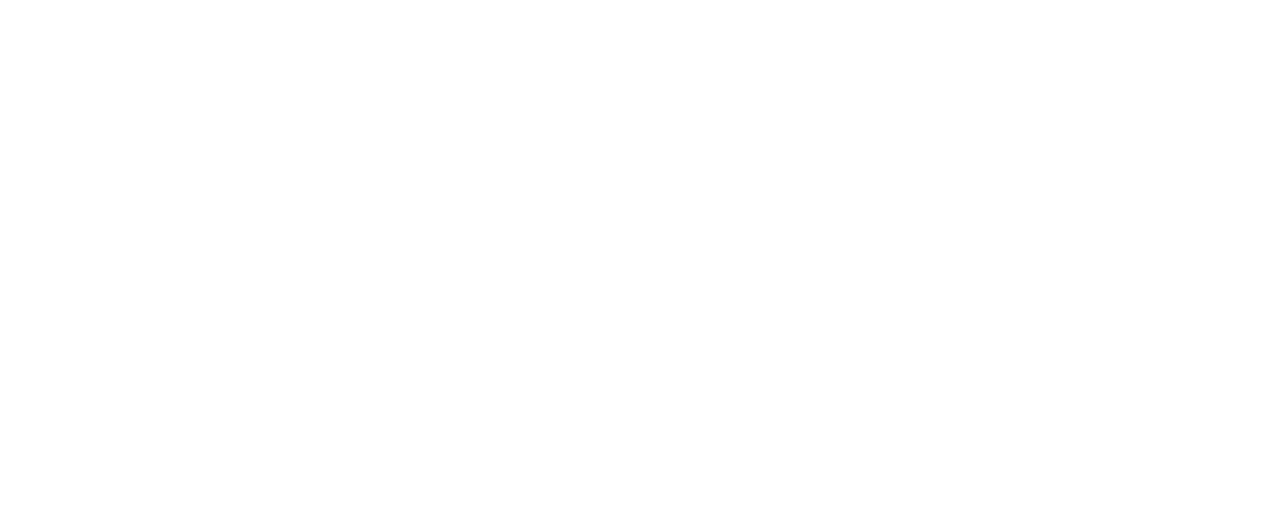
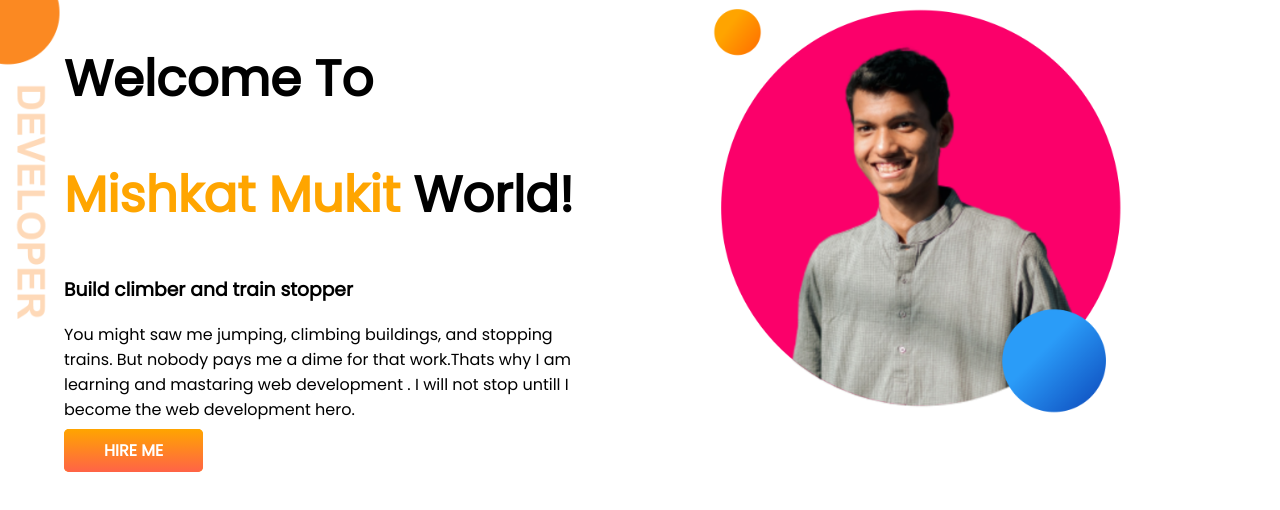
Before and after one commit to Mukit-22/developer-portfolio, a plain HTML site: page index.html in a window 1280 px wide. Drawn offline with Linux system fonts and the light colour scheme.

Commit message:
styles added

```diff
--- a/index.html
+++ b/index.html
@@ -1,13 +1,33 @@
 <!DOCTYPE html>
 <html lang="en">
+
 <head>
     <meta charset="UTF-8">
     <meta http-equiv="X-UA-Compatible" content="IE=edge">
     <meta name="viewport" content="width=device-width, initial-scale=1.0">
     <title>Mukit Portfolio</title>
+
+    <link rel="stylesheet" href="style.css">
+    <link rel="preconnect" href="https://fonts.googleapis.com">
+    <link rel="preconnect" href="https://fonts.gstatic.com" crossorigin>
+    <link href="https://fonts.googleapis.com/css2?family=Poppins&display=swap" rel="stylesheet">
 </head>
-<link rel="stylesheet" href="style.css">
+
 <body>
+    <section id="top-banner">
+        <div class="half-width">
+            <h1>Welcome To</h1>
+            <h1><span class="orange">Mishkat Mukit</span> World!</h1>
+            <h3>Build climber and train stopper</h3>
+            <p>You might saw me jumping, climbing buildings, and stopping
+                trains. But nobody pays me a dime for that work.Thats why I
+                am learning and mastaring web development . I will not stop
+                untill I become the web development hero.</p>
+            <a class="link-button" target="_blank" href="https://www.youtube.com/">HIRE ME</a>
+        </div>
+        <div class="half-width"><img src="golpfp.png">
+        </div>
+    </section>
+</body>
 
-</body>
 </html>
--- a/style.css
+++ b/style.css
@@ -0,0 +1,45 @@
+body {
+    font-family: 'Poppins', sans-serif;
+    margin: 0%;
+}
+
+h1 {
+    font-size: 50px;
+}
+
+.orange {
+    color: orange;
+}
+
+section {
+    display: flex;
+}
+
+.half-width {
+    width: 50%;
+    padding-left: 5%;
+    padding-right: 5%;
+}
+
+.half-width img {
+    width: 85%;
+}
+
+.link-button {
+    text-decoration: none;
+    background-color: orange;
+    padding: 10px 40px;
+    background-image: linear-gradient(orange, tomato);
+    font-weight: 700;
+    size: 20%;
+
+    border-radius: 5px;
+    color: rgb(255, 255, 255);
+}
+
+#top-banner {
+    background-image: url("developer.png");
+    background-repeat: no-repeat;
+    background-size: 70%;
+
+}
```
Also changed, not shown: developer.png (added), golpfp.png (added), golpfp2.png (added).
